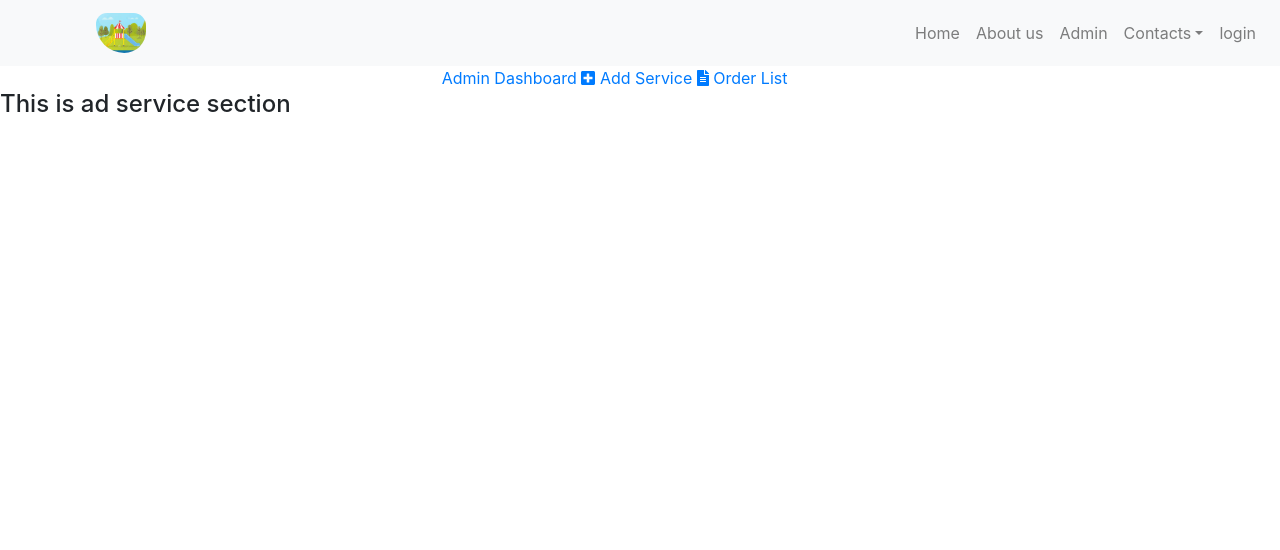
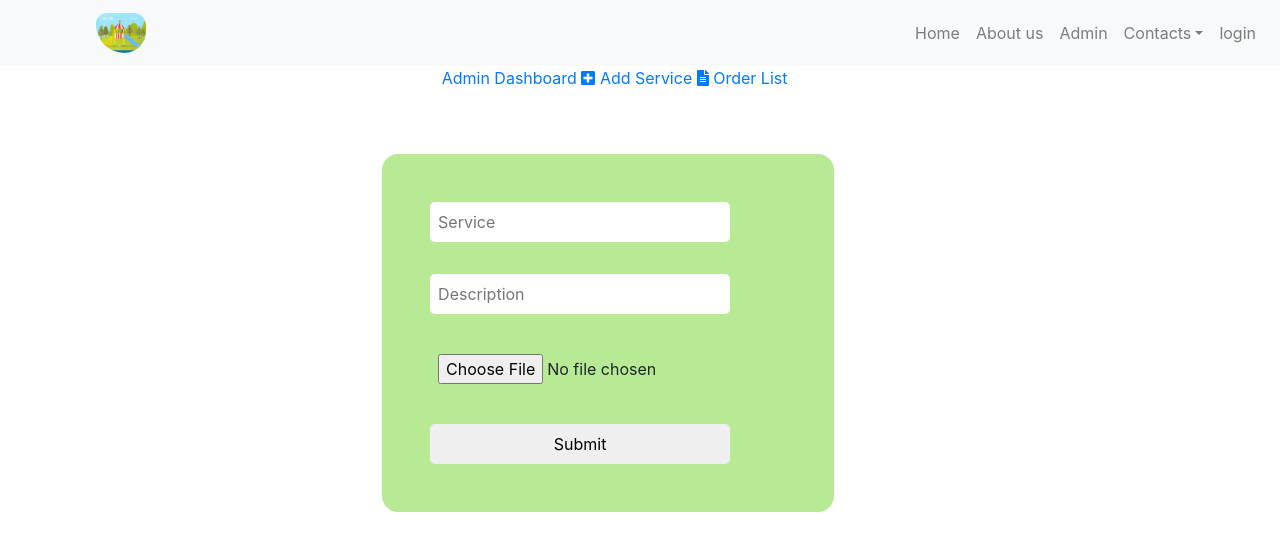
Before and after one commit to rajonahmed749/red-mountain, a React (Create React App) app: page /admin/addservice in a window 1280 px wide. Shown: the top 550 px of the page. Built offline with nearby package versions, Linux system fonts and the light colour scheme.

Commit message:
hook form added

```diff
--- a/package.json
+++ b/package.json
@@ -14,6 +14,7 @@
     "react": "^17.0.2",
     "react-bootstrap": "^1.5.2",
     "react-dom": "^17.0.2",
+    "react-hook-form": "^7.9.0",
     "react-router-dom": "^5.2.0",
     "react-scripts": "4.0.3",
     "web-vitals": "^1.1.1"
--- a/src/Components/Admin/AddService.js
+++ b/src/Components/Admin/AddService.js
@@ -1,9 +1,34 @@
 import React from 'react';
+import { useForm } from 'react-hook-form';
+import "./Admin.css"
 
 const AddService = () => {
+    const { register, handleSubmit, watch, formState: { errors } } = useForm();
+
+
+    const onSubmit = data => {
+        console.log(data)
+    };
+
+    const handleImage = e => {
+        console.log(e.target.files)
+    }
     return (
-        <div>
-            <h4>This is ad service section</h4>
+        <div className=" row justify-content-center">
+           <div className="col-md-5">
+           <form onSubmit={handleSubmit(onSubmit)} className="form-card">
+                 <input type="text" name="Service" placeholder="Service" {...register("Service", { required: true })} />
+
+                <input type="text" rows="5"  name="Description" placeholder="Description" {...register("Description", { required: true })} />
+
+
+
+                <input onChange={handleImage} type="file" />
+
+
+                <input type="submit" />
+            </form>
+           </div>
         </div>
     );
 };
--- /dev/null
+++ b/src/Components/Admin/Admin.css
@@ -0,0 +1,13 @@
+.form-card {
+    margin: 4rem 4rem 4rem 0;
+    padding: 2rem;
+    background-color: #b8e994;
+    border-radius: 1rem;
+  }
+  .form-card input {
+    margin: 1rem;
+    padding: 0.5rem;
+    width: 300px;
+    border: none;
+    border-radius: 5px;
+  }
```
Also changed, not shown: 1 other file (tests, documents, lock files or other folders).
